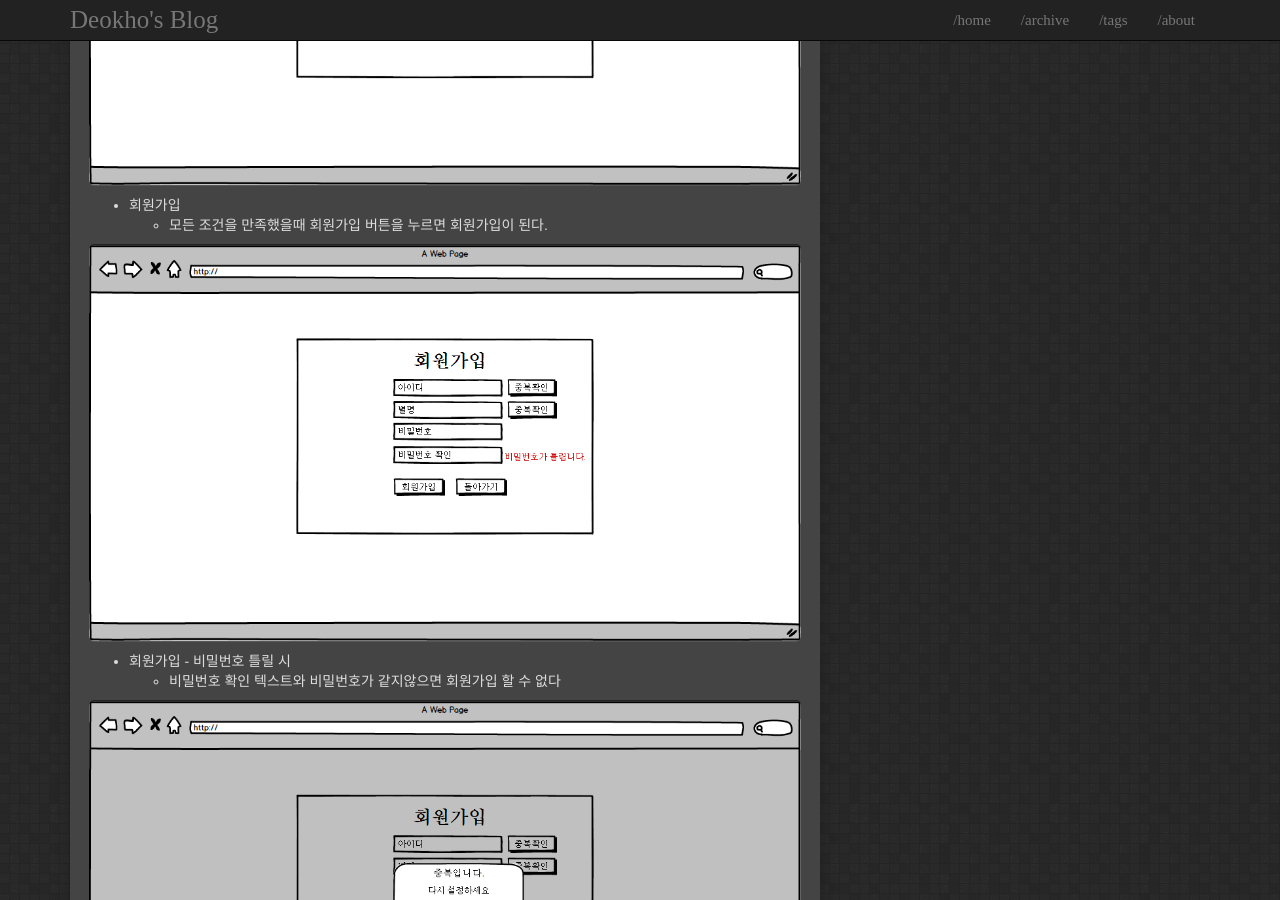
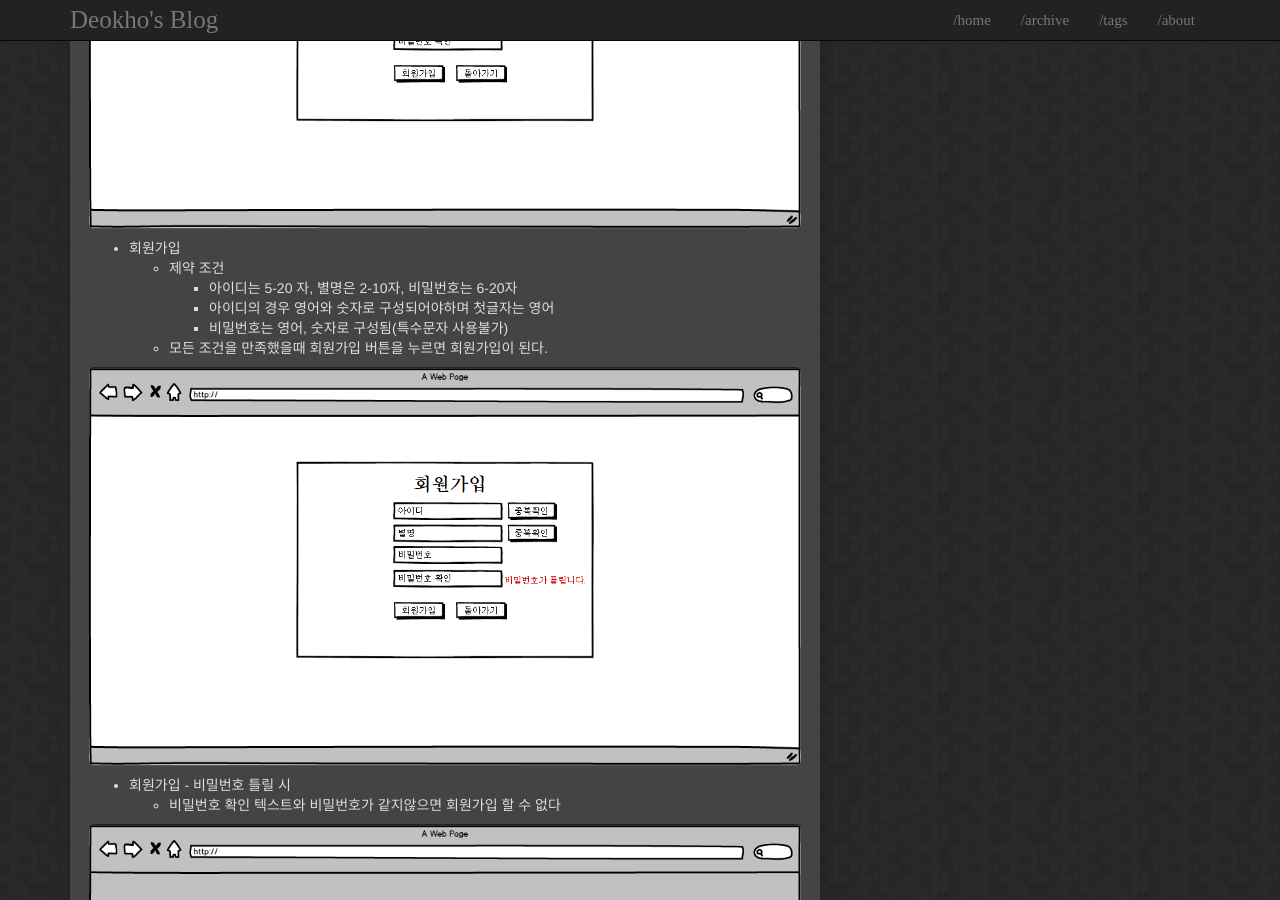
Before and after one commit to LeeDeokho/LeeDeokHo.github.io, a Jekyll site: the page built from _posts/2018-01-11-proceeding.md, in a window 1280 px wide and 900 px high, scrolled down 1537 px. Built offline with Jekyll 4.4.1, drawn with Linux system fonts in a browser that asks for light colours; comment, search, counter and statistics services are not loaded; some of the changed text lies outside the part shown.

Commit message:
add function of mockup about view letter

```diff
--- a/_posts/2018-01-11-proceeding.md
+++ b/_posts/2018-01-11-proceeding.md
@@ -40,16 +40,22 @@ comments: true
 
 * ## MockUp
 
+## 핑퐁
+
 ### 로그인 & 회원가입 관련
 ![img]({{ '/assets/images/2018-01-11-mockup/login.png' | relative_url }}){: .center-image }
 * 로그인 & 회원가입
 	1. 아이디가 있다면 아이디 패스워드를 입력후 로그인 버튼을 누른다.
-	    * 아이디와 비밀번호를 제대로 입력했다면 메인페이지로 연결한다
-  		* 일치하는 id,pw가 없다면 팝업창을 띄운다.
-  	2. 아이디가 없다면 회원가입 버튼을 누르며 회원가입용 페이지로 연결한다.
+		- 아이디와 비밀번호를 제대로 입력했다면 메인페이지로 연결한다
+		- 일치하는 id,pw가 없다면 팝업창을 띄운다.
+	2. 아이디가 없다면 회원가입 버튼을 누르며 회원가입용 페이지로 연결한다.
 
 ![img]({{ '/assets/images/2018-01-11-mockup/registerUser.png' | relative_url }}){: .center-image }
 * 회원가입
+	- 제약 조건
+		- 아이디는 5-20 자, 별명은 2-10자, 비밀번호는 6-20자
+        - 아이디의 경우 영어와 숫자로 구성되어야하며 첫글자는 영어
+        - 비밀번호는 영어, 숫자로 구성됨(특수문자 사용불가)
 	- 모든 조건을 만족했을때 회원가입 버튼을 누르면 회원가입이 된다.
 
 ![img]({{ '/assets/images/2018-01-11-mockup/registerUser-differentPwd.png' | relative_url }}){: .center-image }
@@ -86,15 +92,18 @@ comments: true
 ### 받은 편지함
 ![img]({{ '/assets/images/2018-01-11-mockup/main-checked.png' | relative_url }}){: .center-image }
 * 받은 편지함 - 읽은 편지일 경우
-
+	- 읽은 편지 일 경우 열린 편지아이콘이 표시
+	- 편지 클릭 시 편지 보기 페이지로 전환
 ![img]({{ '/assets/images/2018-01-11-mockup/importantLetter.png' | relative_url }}){: .center-image }
 * 중요 편지함
+	- 중요 편지로 선택 한 편지들의 목록
 
 ---
 ### 편지 보기
 ![img]({{ '/assets/images/2018-01-11-mockup/viewLetter.png' | relative_url }}){: .center-image }
 * 편지 보기
-
+	- 받은 편지를 확인 하는 페이지
+	- 답장하기 클릭 시 편지 쓰기 페이지로 전환
 ---
 ### 편지 보내기 관련
 
```
